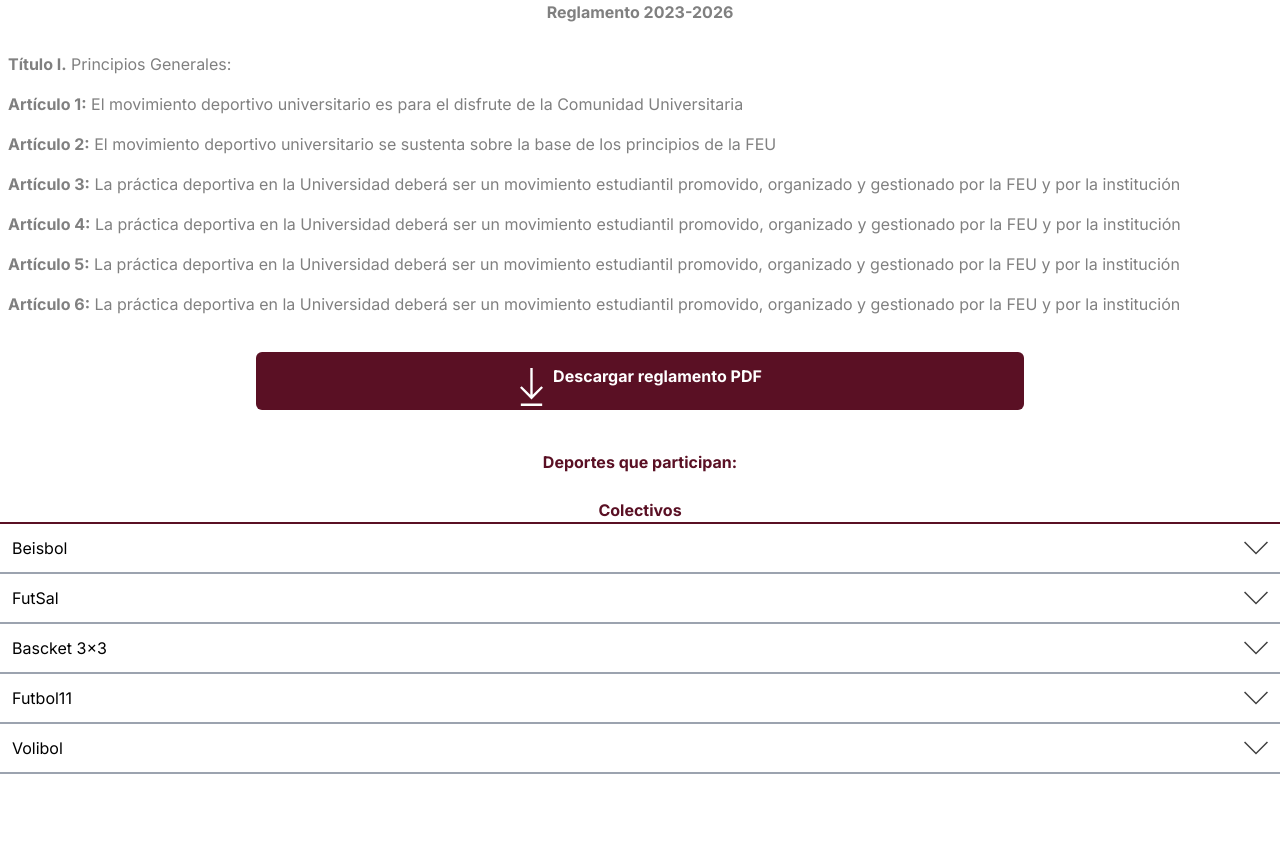
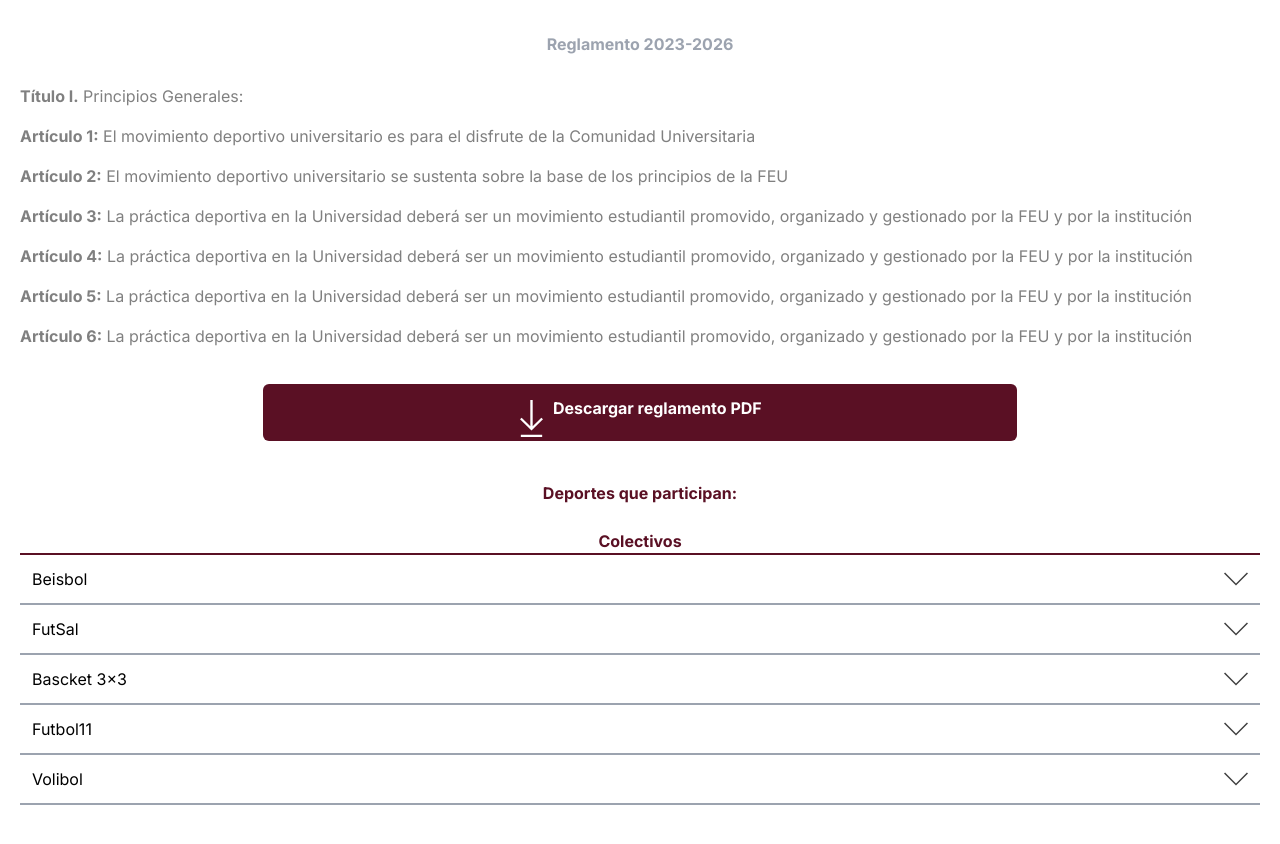
Before and after one commit to chriss8g/Juegos-Caribe, a Next.js app in the folder Frontend/: page /Reglamento in a window 1280 px wide. Shown: the top 844 px of the page. Built offline with nearby package versions, Linux system fonts and the light colour scheme.

Commit message:
fix styles regulations

```diff
--- a/Frontend/src/app/Reglamento/page.tsx
+++ b/Frontend/src/app/Reglamento/page.tsx
@@ -10,11 +10,11 @@ export default function Regulation()
     const text = "Lorem ipsum dolor sit amet consectetur adipisicing elit. Ad doloremque vero obcaecati, iure illo blanditiis ut aliquam recusandae assumenda itaque ea saepe minima maxime perferendis sit aperiam quidem a et?Lorem ipsum dolor sit amet, consectetur adipisicing elit. Quod optio facere accusantium voluptatum commodi, nobis nulla eaque illum nisi sed non. At minus voluptas in ad consequatur dolorem sapiente cum! Lorem ipsum dolor sit amet, consectetur adipisicing elit. Obcaecati iste earum molestias saepe veritatis eveniet perspiciatis quaerat magni explicabo, id tempore facilis minima commodi necessitatibus nihil nulla, debitis consequatur suscipit."
 
     return(
+        <Layout>
+        <div className="Regulation mx-3">
 
-        <div className="Regulation">
-                <Layout>
                 <div>
-                <h2 className="mb-5 flex justify-center font-bold">Reglamento 2023-2026</h2>
+                <h2 className="mb-5 flex justify-center font-bold text-gray-400 my-8">Reglamento 2023-2026</h2>
 
 
                 <p><span>Título I.</span> Principios Generales:</p>
@@ -41,21 +41,24 @@ export default function Regulation()
                     </p>
                 </button>
 
+                <div className="mx-2 mb-20">
                 <div>
                     <h4 className="vino flex justify-center mt-10">Deportes que participan:</h4>
 
                     <h4 className="vino flex justify-center mt-6 border-b-2 border-[#5a1024]">Colectivos</h4>
                 </div>
 
+
                 <LessMoreBar title={"Beisbol"} text={text}/>
                 <LessMoreBar title={"FutSal"} text={text}/>
                 <LessMoreBar title={"Bascket 3x3"} text={text}/>
                 <LessMoreBar title={"Futbol11"} text={text}/>
                 <LessMoreBar title={"Volibol"} text={text}/>
+                </div>
 
-                <div className="mb-20"></div>
 
-            </Layout>
+
         </div>
+        </Layout>
     )
 }
--- a/Frontend/src/app/Reglamento/regulation.css
+++ b/Frontend/src/app/Reglamento/regulation.css
@@ -1,7 +1,3 @@
-
-.Regulation h2{
-    color:gray;
-}
 
 .Regulation p {
     padding: 8px;
```
